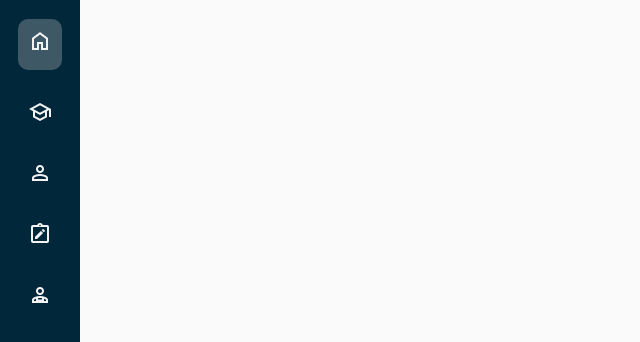
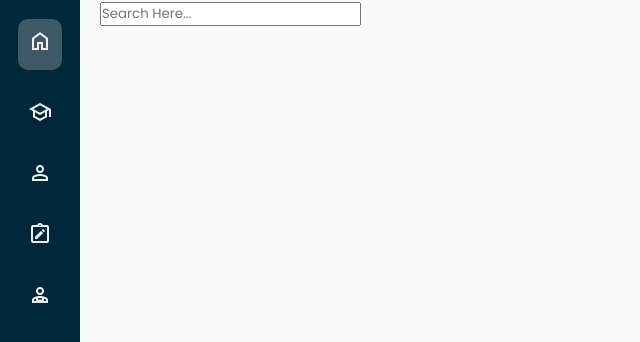
Before and after one commit to abhisunny2610/django, a Django app: page /dashboard/admin_student/ in a window 1280 px wide. Shown: the part 71-413 px from the top of the page, without its empty margins (0-640 px from the left). Run offline with Django 4.2, Linux system fonts and the light colour scheme.

Commit message:
Work on Frontend Templates

```diff
--- a/school_management/Templates/Admin_Student.html
+++ b/school_management/Templates/Admin_Student.html
@@ -13,6 +13,11 @@
 
     <div class="dashboard-container">
         {% include "Admin_uNabvar.html" %}
+
+        <div class="search-add">
+            <input type="text" name="search-student" placeholder="Search Here...">
+        </div>
+
     </div>
 
 </body>
```
